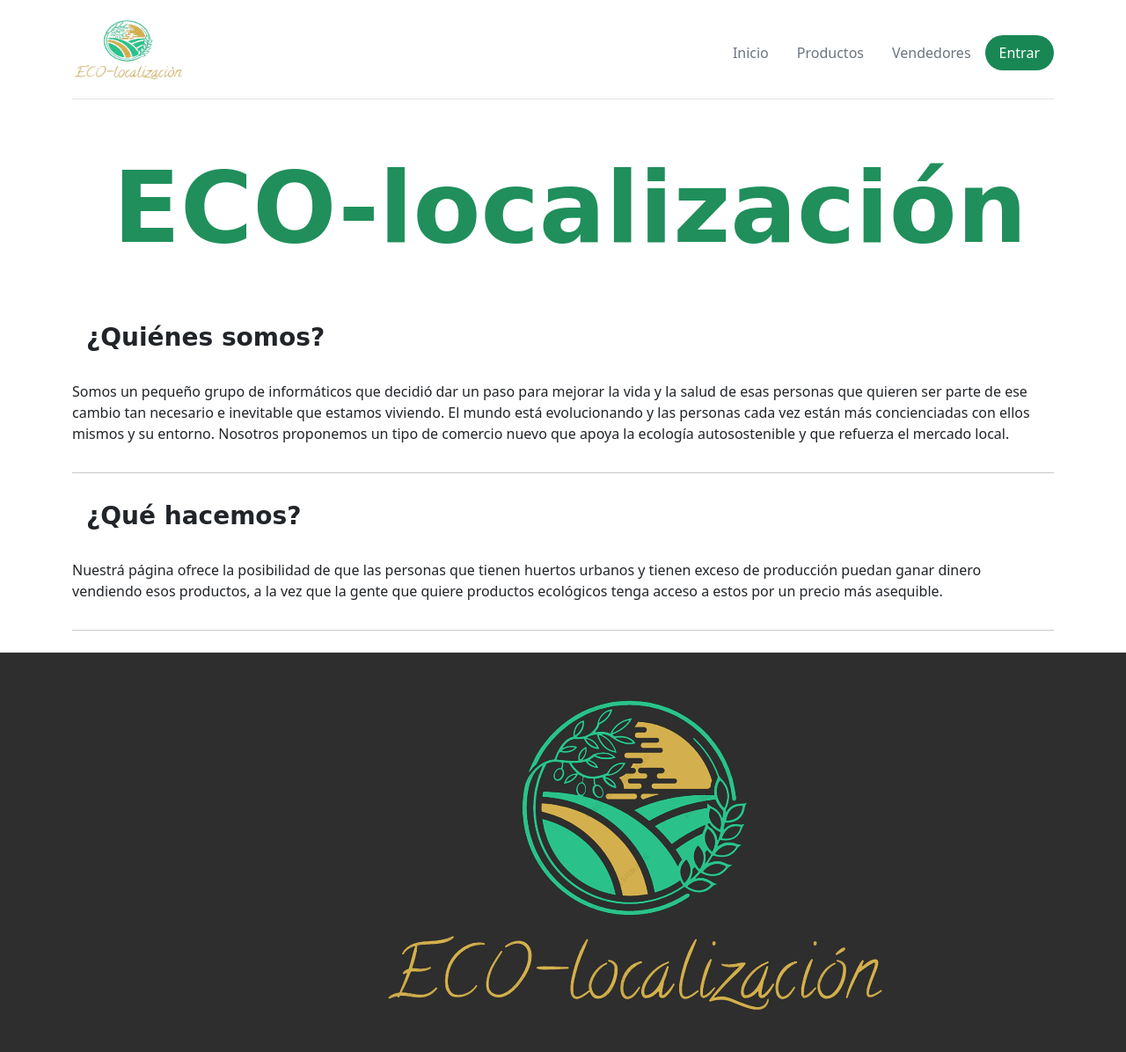
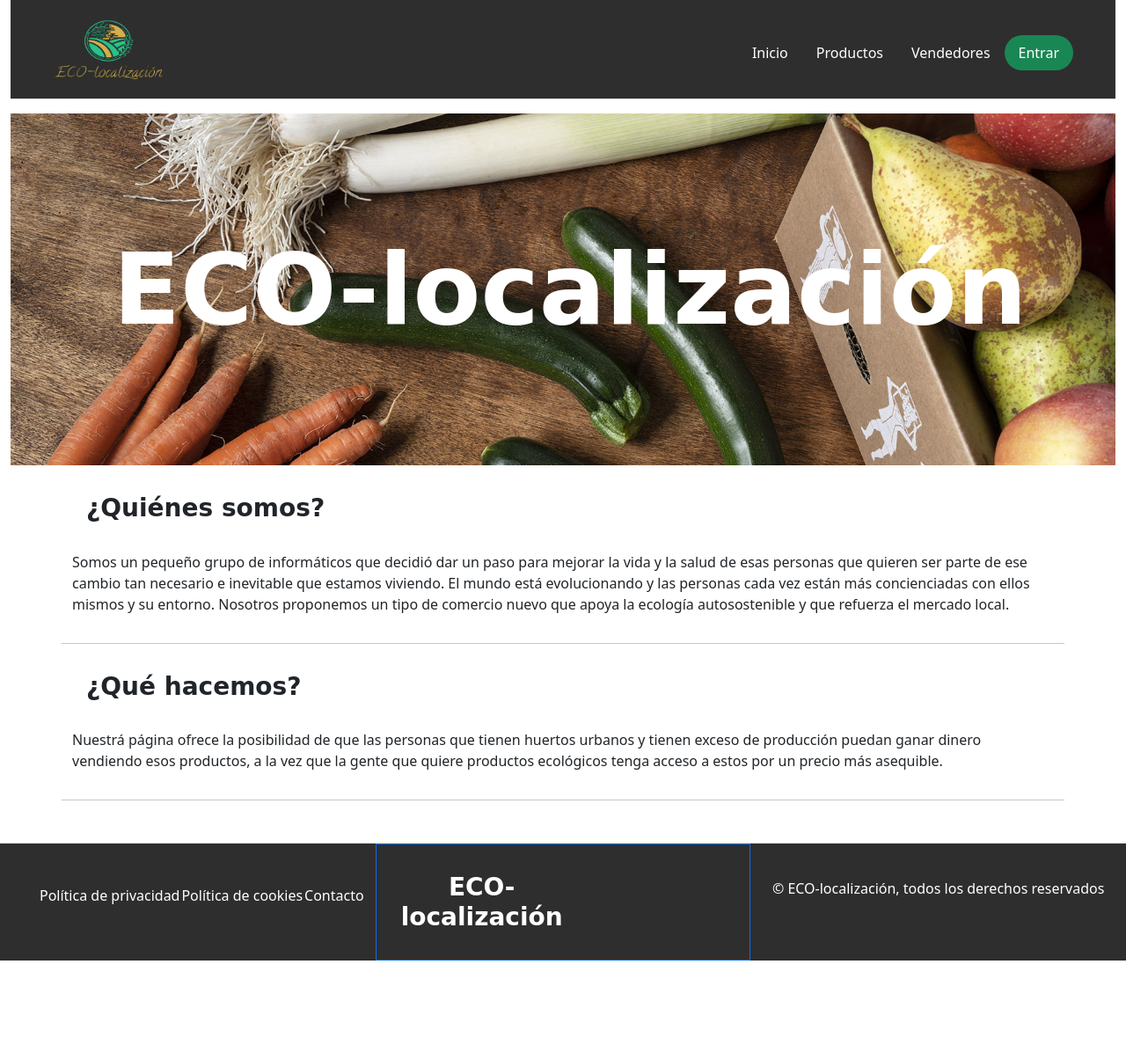
Before and after one commit to osunamaria/ECO-localizacion, a PHP site: page / in a window 1280 px wide. Shown: the whole page at 88% size. After the commit the page ends 1092 px from the top, so only its background shows below. Run offline with PHP 8.4, Linux system fonts and the light colour scheme; some web fonts are replaced.

Commit message:
Cambios inicio

```diff
--- a/css/footer.css
+++ b/css/footer.css
@@ -3,54 +3,14 @@
 footer {
     background-color: rgb(46, 46, 46);
     color: #929292;
-    /* width: 100%; */
-    /* height: 17em; */
-    /* position: relative; */
-    /* bottom: 0; */
-    /* display: block; */
     margin-top: 3em;
 }
 
-
-/* .redes h3 {
-    text-align: center;
+.logoFooter{
+    height: 150%;
+    width: 150%;
 }
 
-.redes ul {
-    list-style: none;
-    display: flex;
-    margin-top: 1em;
+.marcaFooter{
+    color: black;
 }
-
-.redes li {
-    display: inline-block;
-    position: relative;
-    font-size: 2em;
-    padding: 0.3em;
-}
-
-.avisos h3 {
-    text-align: center;
-}
-
-.avisos ul {
-    list-style: none;
-    margin-top: 1em;
-}
-
-.avisos li {
-    position: relative;
-    font-size: 1em;
-    padding: 0.3em;
-}
-
-footer hr {
-    width: 90%;
-    margin: 0 auto;
-    margin-top: 1em;
-}
-
-footer .copy {
-    text-align: center;
-    margin-top: 1em;
-} */
--- a/css/headers.css
+++ b/css/headers.css
@@ -1,3 +1,5 @@
+/* Header */
+
 .b-example-divider {
   height: 3rem;
   background-color: rgba(0, 0, 0, .1);
@@ -35,3 +37,7 @@
   width:8rem;
   height: 5rem;
 }
+
+.cabecera{
+  background-color: rgb(46, 46, 46);
+}
--- a/css/inicio.css
+++ b/css/inicio.css
@@ -3,16 +3,17 @@
     padding: 0;
 }
 
-/* body{
-    background-repeat: no-repeat;
-    background-size: cover;
-    background-attachment: fixed;
-} */
-
 nav {
     margin-bottom: 5em;
 }
 
+.fondo{
+    background-image: url('../img/verduras.jpg');
+    background-repeat: no-repeat;
+    background-size: cover;
+    background-position: 0;
+    height: 25rem;
+}
 
 h3{
     font-family: 'Calligraffitti', cursive;
@@ -28,6 +29,11 @@ p{
 
 .tamano{
     font-size:7rem;
-    color: #208f5b;
+    color: white;
+    /* color: #208f5b; */
     /* color: #d3b04d; */
 }
+
+.lista{
+    list-style: none;
+}
--- a/index.php
+++ b/index.php
@@ -25,16 +25,16 @@
 </head>
 
 <body>
-    <div class="container">
-        <header class="d-flex flex-wrap justify-content-center py-3 mb-4 border-bottom">
-        <a href="index.php" class="me-md-auto">
+    <div class="container-fluid">
+        <header class="d-flex flex-wrap justify-content-center py-3 mb-3 border-bottom cabecera">
+            <a href="index.php" class="me-md-auto ms-5">
                 <img src="img/Captura-removebg-preview.png" class="logo">
             </a>
 
             <ul class="nav nav-pills mt-4">
-            <li class="nav-item"><a href="index.php" class="nav-link text-secondary">Inicio</a></li>
-            <li class="nav-item"><a href="productos/index.php" class="nav-link text-secondary">Productos</a></li>
-            <li class="nav-item"><a href="vendedores/index.php" class="nav-link text-secondary">Vendedores</a></li>
+                <li class="nav-item"><a href="index.php" class="nav-link text-white">Inicio</a></li>
+                <li class="nav-item"><a href="productos/index.php" class="nav-link text-white">Productos</a></li>
+                <li class="nav-item"><a href="vendedores/index.php" class="nav-link text-white">Vendedores</a></li>
                 <?php
                     // Continuar la sesión
                     session_start();
@@ -42,12 +42,12 @@
                     if(isset($_SESSION['sesion_iniciada']) == true ){
                         $tipo = session_id();
                         if($tipo=="vendedor"){
-                        echo "<li class='nav-item'><a href='ventas/index.php' class='nav-link text-secondary'>Ventas</a></li>";
-                        echo "<li class='nav-item'><a href='administracion_productos/index.php' class='nav-link text-secondary'>Administrar productos</a></li>";
+                            echo "<li class='nav-item'><a href='ventas/index.php' class='nav-link text-white'>Ventas</a></li>";
+                            echo "<li class='nav-item'><a href='administracion_productos/index.php' class='nav-link text-white'>Administrar productos</a></li>";
                         }
                         if($tipo=="administrador"){
                             echo "<li class='nav-item dropdown'>";
-                            echo "<a class='nav-link dropdown-toggle text-secondary' href='#' id='navbarDropdown' role='button' data-bs-toggle='dropdown' aria-expanded='false'>";
+                                echo "<a class='nav-link dropdown-toggle text-white' href='#' id='navbarDropdown' role='button' data-bs-toggle='dropdown' aria-expanded='false'>";
                                     echo "Gestiones";
                                 echo "</a>";
                                 echo "<ul class='dropdown-menu' aria-labelledby='navbarDropdown'>";
@@ -58,40 +58,60 @@
                                 echo "</ul>";
                             echo "</li>";
                         }
-                    echo "<li class='nav-item me-md-auto'><a href='cerrarSesion.php' class='nav-link active bg-secondary rounded-pill' aria-current='page'>Cerrar sesión</a></li>";
+                        echo "<li class='nav-item me-md-auto'><a href='cerrarSesion.php' class='nav-link active bg-secondary rounded-pill me-5' aria-current='page'>Cerrar sesión</a></li>";
                     }else{
-                    echo "<li class='nav-item me-md-auto'><a href='registro/index.php' class='nav-link active bg-success rounded-pill' aria-current='page'>Entrar</a></li>";
+                        echo "<li class='nav-item me-md-auto'><a href='registro/index.php' class='nav-link active bg-success rounded-pill me-5' aria-current='page'>Entrar</a></li>";
                     }//Fin si
                 ?>
             </ul>
         </header>
     </div>
 
-    <section class="container">
+    <section class="container-fluid">
         <article class="d-flex justify-content-around align-items-center fondo">
             <h3 class="tamano">ECO-localización</h3>
         </article>
-        <article>
+        <article class="container">
             <h3>¿Quiénes somos?</h3>
             <p>Somos un pequeño grupo de informáticos que decidió dar un paso para mejorar la vida y la salud de esas personas que quieren ser parte de ese cambio tan necesario e inevitable que estamos viviendo.
             El mundo está evolucionando y las personas cada vez están más concienciadas con ellos mismos y su entorno.
             Nosotros proponemos un tipo de comercio nuevo que apoya la ecología autosostenible y que refuerza el mercado local.
             </p>
         </article>
-        <hr>
-        <article>
+        <hr class="container">
+        <article class="container">
             <h3>¿Qué hacemos?</h3>
             <p>Nuestrá página ofrece la posibilidad de que las personas que tienen huertos urbanos y tienen exceso de producción puedan ganar dinero vendiendo esos productos,
             a la vez que la gente que quiere productos ecológicos tenga acceso a estos por un precio más asequible.</p>
         </article>
-        <hr>
+        <hr class="container">
     </section>
 
-    <footer class="d-flex flex-wrap justify-content-center align-items-center py-3 mt-4 border-top">
+    <footer class="d-flex border-top text-white">
+        <div class="container-fluid">
+            <div class="row justify-content-around align-items-center text-center">
+
+                <div class="col-4">
+                    <ul class="d-flex lista justify-content-around align-items-center">
+                        <li>Política de privacidad</li>
+                        <li>Política de cookies</li>
+                        <li>Contacto</li>
+                    </ul>
+                </div>
+
+                <div class="col-4 border border-primary">
                     <div class="col-md-4 d-flex align-items-center">
-            <a href="index.php" class="mb-3 me-2 mb-md-0 text-muted text-decoration-none lh-1">
-                <img src="img/Captura-removebg-preview.png" alt="logo">
+                        <a href="index.php" class="text-decoration-none">
+                            <h3 class="marcaFooter text-white">ECO-localización</h3>
                         </a>
+                    </div>
+                </div>
+
+                <div class="col-4">
+                    <p>© ECO-localización, todos los derechos reservados</p>
+                </div>
+
+            </div>
         </div>
     </footer>
     <!-- Bootstrap JavaScript Libraries -->
```
Also changed, not shown: img/verduras.jpg (added). Lines whose indentation alone changed are shown as unchanged.
